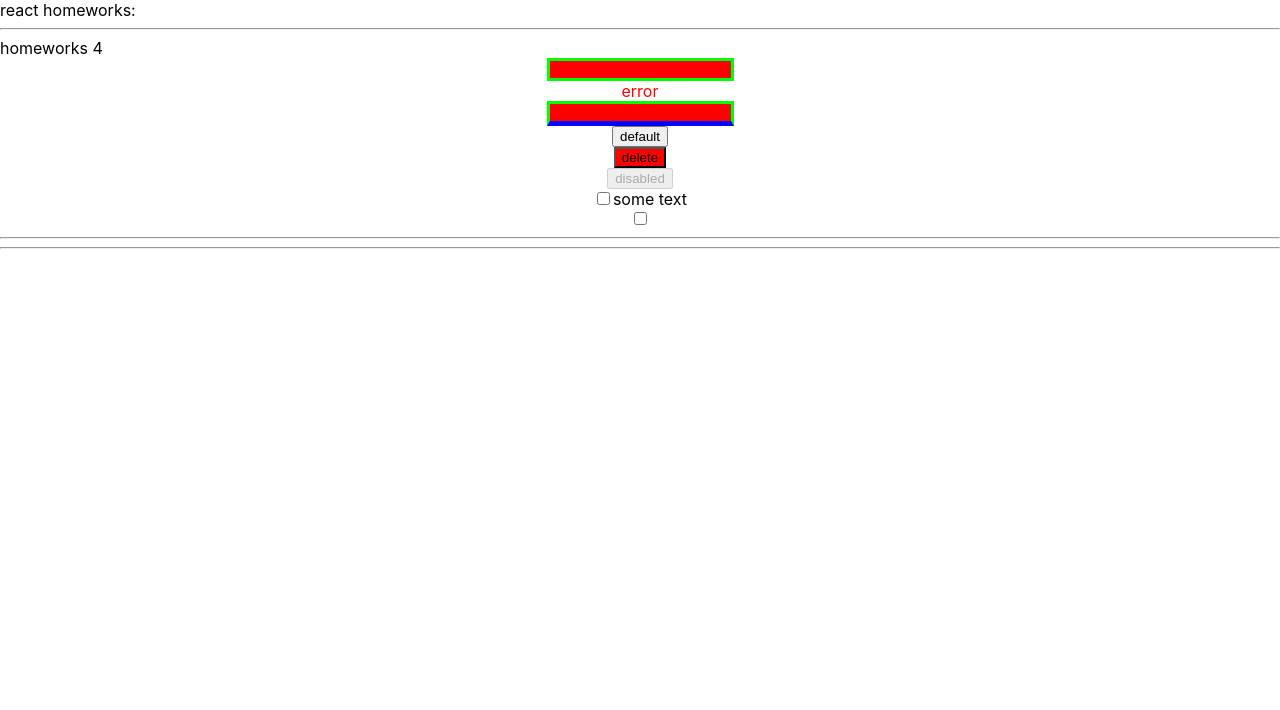
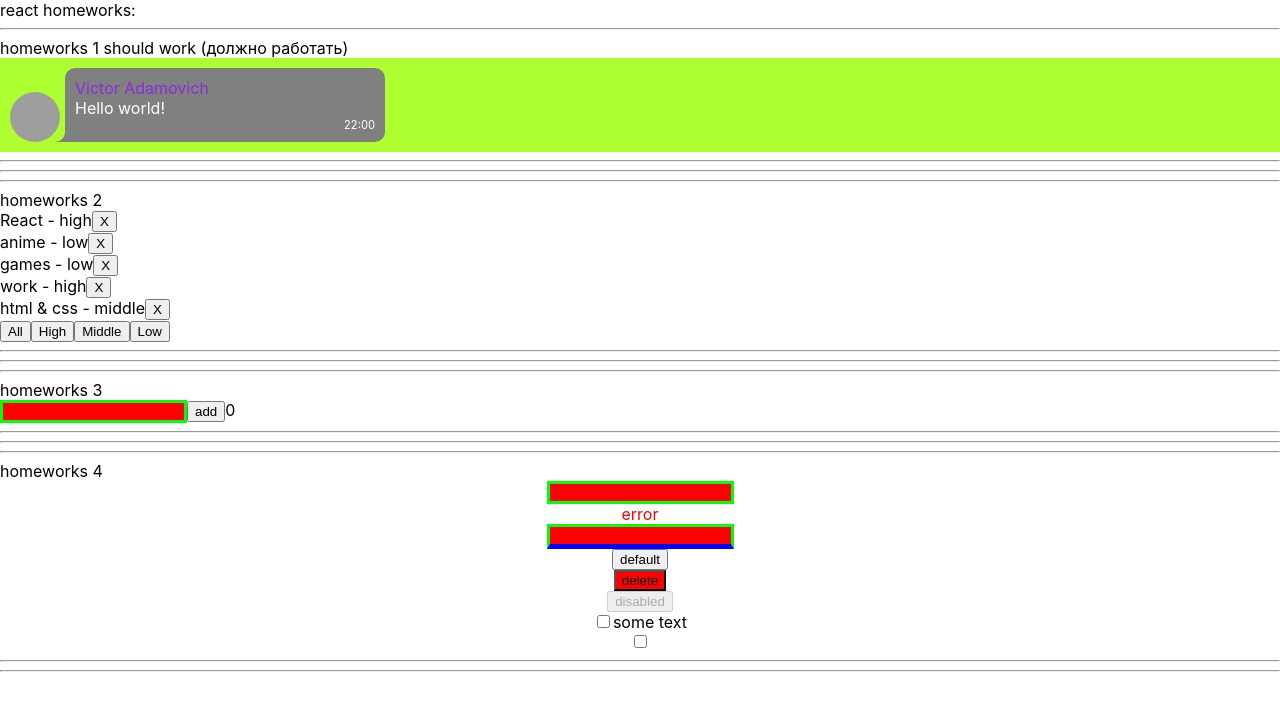
Before and after one commit to VictorAdamovich/Homework, a React (Create React App) app: page / in a window 1280 px wide. Shown: the top 710 px of the page. Built offline with nearby package versions, Linux system fonts and the light colour scheme; grey boxes are pictures that could not be loaded.

Commit message:
add 4 hw

```diff
--- a/src/p1-main/m1-ui/u1-app/App.tsx
+++ b/src/p1-main/m1-ui/u1-app/App.tsx
@@ -9,9 +9,9 @@ function App() {
     return (
         <div className={s.App}>
             <div>react homeworks:</div>
-            {/*<HW1/>*/}
-            {/*<HW2/>*/}
-            {/*<HW3/>*/}
+            <HW1/>
+            <HW2/>
+            <HW3/>
             <HW4/>
             {/*<HW5/>*/}
 
--- a/src/p2-homeworks/h1/HW1.tsx
+++ b/src/p2-homeworks/h1/HW1.tsx
@@ -4,7 +4,7 @@ import Message from "./message/Message";
 const messageData = {
     avatar: 'https://sun9-74.userapi.com/Ph-WiuOtF985il9AvN9JqiCWedmHtSGSSTXrSA/ltEB2Z2-YO4.jpg',
     name: 'Victor Adamovich',
-    message: 'Nice cock!',
+    message: 'Hello world!',
     time: '22:00',
 }
 
@@ -22,12 +22,6 @@ function HW1() {
                 message={messageData.message}
                 time={messageData.time}
             />
-            <Message
-                avatar={messageData.avatar}
-                name={messageData.name}
-                message={messageData.message}
-                time={messageData.time}
-            />
 
             <hr/>
             {/*для личного творчества, могу проверить*/}
--- a/src/p2-homeworks/h2/Affair.tsx
+++ b/src/p2-homeworks/h2/Affair.tsx
@@ -1,5 +1,6 @@
 import React from 'react'
 import {AffairType} from "./HW2";
+import SuperButton from "../h4/common/c2-SuperButton/SuperButton";
 
 type AffairPropsType = {
     // key не нужно типизировать
@@ -16,7 +17,7 @@ function Affair(props: AffairPropsType) {
         <div>
             {props.affair.name} - {props.affair.priority}
 
-            <button onClick={deleteCallback}>X</button>
+            <SuperButton onClick={deleteCallback}>X</SuperButton>
         </div>
     )
 }
--- a/src/p2-homeworks/h2/Affairs.tsx
+++ b/src/p2-homeworks/h2/Affairs.tsx
@@ -1,4 +1,5 @@
 import React from 'react'
+import SuperButton from '../h4/common/c2-SuperButton/SuperButton'
 import Affair from './Affair'
 import {AffairType, FilterType} from './HW2'
 
@@ -35,10 +36,10 @@ function Affairs(props: AffairsPropsType) {
 
             {mappedAffairs}
 
-            <button onClick={setAll}>All</button>
-            <button onClick={setHigh}>High</button>
-            <button onClick={setMiddle}>Middle</button>
-            <button onClick={setLow}>Low</button>
+            <SuperButton onClick={setAll}>All</SuperButton>
+            <SuperButton onClick={setHigh}>High</SuperButton>
+            <SuperButton onClick={setMiddle}>Middle</SuperButton>
+            <SuperButton onClick={setLow}>Low</SuperButton>
         </div>
     )
 }
--- a/src/p2-homeworks/h3/Greeting.tsx
+++ b/src/p2-homeworks/h3/Greeting.tsx
@@ -1,5 +1,7 @@
 import React from 'react'
+import SuperButton from '../h4/common/c2-SuperButton/SuperButton'
 import s from './Greeting.module.css'
+import SuperInputText from "../h4/common/c1-SuperInputText/SuperInputText";
 
 type GreetingPropsType = {
     name: string // need to fix any
@@ -17,9 +19,9 @@ const Greeting: React.FC<GreetingPropsType> = (
 
     return (
         <div>
-            <input value={name} onChange={setNameCallback} className={inputClass}/>
+            <SuperInputText value={name} onChange={setNameCallback} className={inputClass}/>
             <span>{error}</span>
-            <button onClick={addUser}>add</button>
+            <SuperButton onClick={addUser}>add</SuperButton>
             <span>{totalUsers}</span>
         </div>
     )
```
